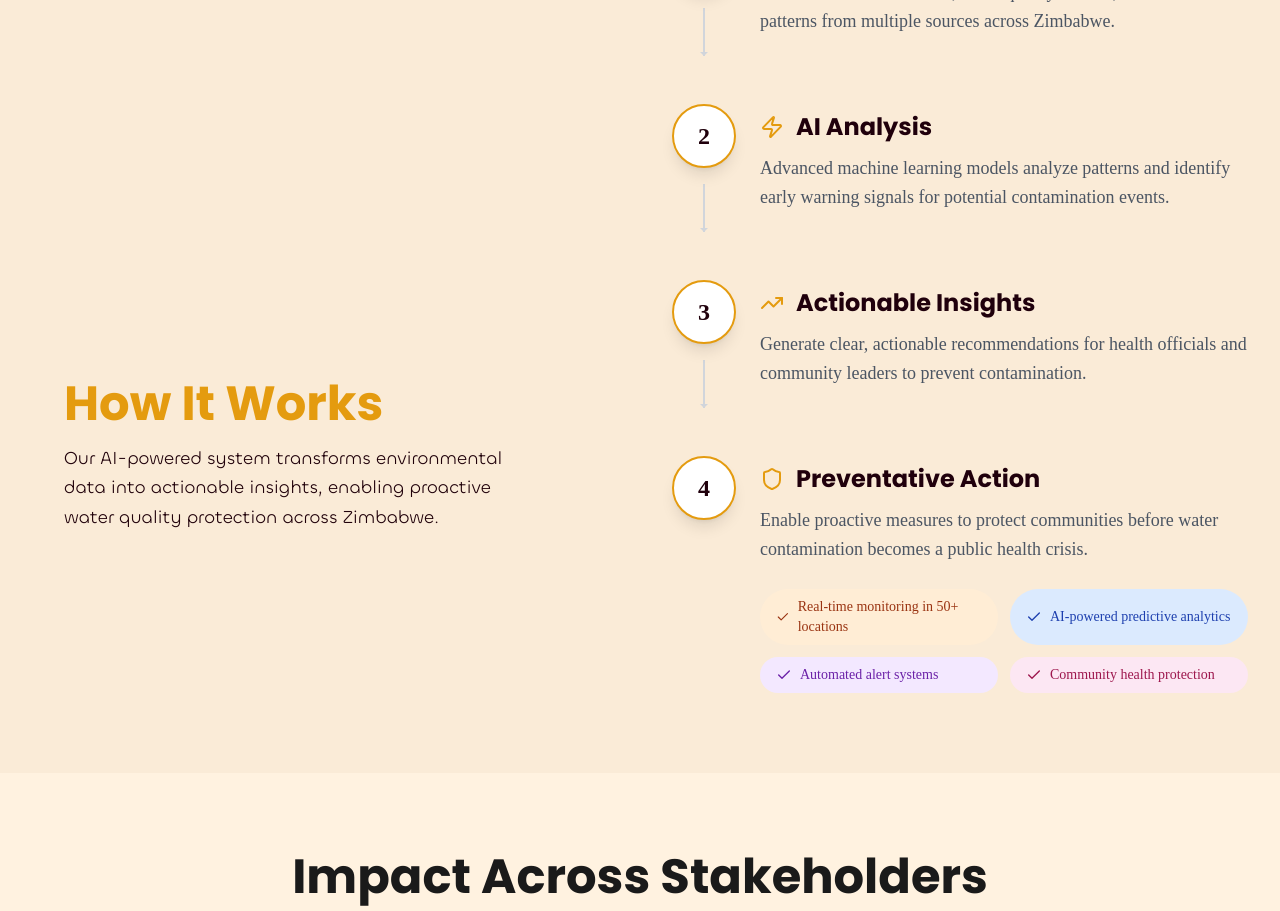
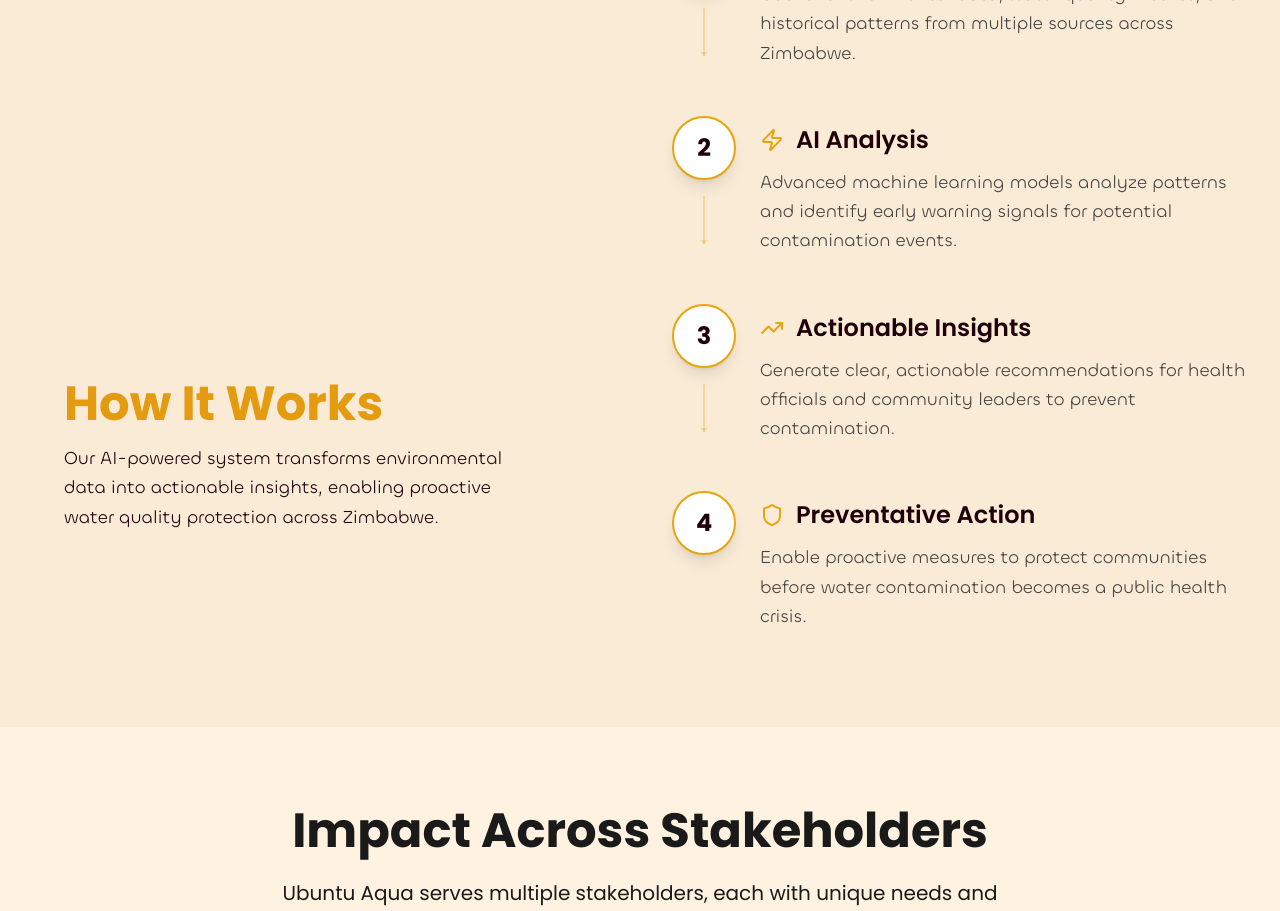
Before and after one commit to keith-ufumeli/ubuntu-aqua, a Next.js app: page / in a window 1280 px wide. Shown: the part 3800-4711 px from the top of the page. Built offline with nearby package versions, Linux system fonts and the light colour scheme.

Commit message:
Update VerticalSteps component styles: Refactor feature colors to use Tailwind CSS custom colors, adjust spacing between steps, and enhance text styling for improved readability and consistency.

```diff
--- a/src/components/sections/HowItWorks/VerticalSteps.tsx
+++ b/src/components/sections/HowItWorks/VerticalSteps.tsx
@@ -36,17 +36,17 @@ const processSteps = [
 ];
 
 const features = [
-  { text: 'Real-time monitoring in 50+ locations', color: 'bg-orange-100 text-orange-800' },
-  { text: 'AI-powered predictive analytics', color: 'bg-blue-100 text-blue-800' },
-  { text: 'Automated alert systems', color: 'bg-purple-100 text-purple-800' },
-  { text: 'Community health protection', color: 'bg-pink-100 text-pink-800' }
+  { text: 'Real-time monitoring in 50+ locations', color: 'bg-[#E49B0F]/10 text-[#E49B0F] border border-[#E49B0F]/20' },
+  { text: 'AI-powered predictive analytics', color: 'bg-[#20000C]/10 text-[#20000C] border border-[#20000C]/20' },
+  { text: 'Automated alert systems', color: 'bg-[#E49B0F]/10 text-[#E49B0F] border border-[#E49B0F]/20' },
+  { text: 'Community health protection', color: 'bg-[#20000C]/10 text-[#20000C] border border-[#20000C]/20' }
 ];
 
 const VerticalSteps = forwardRef<HTMLDivElement, VerticalStepsProps>(
   ({ stepsRef }, ref) => {
     return (
       <div ref={ref} className="pt-20">
-        <div className="space-y-12">
+        <div className="space-y-8">
           {processSteps.map((step, index) => {
             const Icon = step.icon;
             const isLast = index === processSteps.length - 1;
@@ -66,14 +66,14 @@ const VerticalSteps = forwardRef<HTMLDivElement, VerticalStepsProps>(
               >
                 {/* Step Number Circle */}
                 <div className="flex flex-col items-center">
-                  <div className="w-16 h-16 bg-white rounded-full flex items-center justify-center shadow-lg border-2 border-[#E49B0F] relative z-10">
-                    <span className="text-2xl font-bold text-[#20000C]">{step.number}</span>
+                  <div className="w-16 h-16 bg-white rounded-full flex items-center justify-center shadow-lg border-2 border-primary relative z-10">
+                    <span className="text-2xl font-bold font-heading licorice-text">{step.number}</span>
                   </div>
 
                   {/* Connecting Arrow */}
                   {!isLast && (
-                    <div className="w-0.5 h-12 bg-gray-300 mt-4 relative">
-                      <div className="absolute bottom-0 left-1/2 transform -translate-x-1/2 w-0 h-0 border-l-4 border-r-4 border-t-4 border-l-transparent border-r-transparent border-t-gray-300"></div>
+                    <div className="w-0.5 h-12 bg-primary/30 mt-4 relative">
+                      <div className="absolute bottom-0 left-1/2 transform -translate-x-1/2 w-0 h-0 border-l-4 border-r-4 border-t-4 border-l-transparent border-r-transparent border-t-primary/30"></div>
                     </div>
                   )}
                 </div>
@@ -81,23 +81,23 @@ const VerticalSteps = forwardRef<HTMLDivElement, VerticalStepsProps>(
                 {/* Step Content */}
                 <div className="flex-1 pt-2">
                   <div className="flex items-center gap-3 mb-3">
-                    <Icon className="w-6 h-6 text-[#E49B0F]" />
-                    <h3 className="text-2xl font-bold text-[#20000C] leading-tight">
+                    <Icon className="w-6 h-6 text-primary" />
+                    <h3 className="heading-tertiary licorice-text">
                       {step.title}
                     </h3>
                   </div>
 
-                  <p className="text-lg text-gray-600 leading-relaxed mb-4">
+                  <p className="text-lg body-text licorice-text/80 leading-relaxed mb-4">
                     {step.description}
                   </p>
 
                   {/* Features for the last step */}
-                  {isLast && (
+                  {/* {isLast && (
                     <div className="grid grid-cols-1 sm:grid-cols-2 gap-3 mt-6">
                       {features.map((feature, featureIndex) => (
                         <motion.div
                           key={featureIndex}
-                          className={`inline-flex items-center gap-2 px-4 py-2 rounded-full text-sm font-medium ${feature.color}`}
+                          className={`inline-flex items-center gap-2 px-4 py-2 rounded-full text-sm font-medium font-body ${feature.color}`}
                           initial={{ opacity: 0, scale: 0.9 }}
                           whileInView={{
                             opacity: 1,
@@ -111,7 +111,7 @@ const VerticalSteps = forwardRef<HTMLDivElement, VerticalStepsProps>(
                         </motion.div>
                       ))}
                     </div>
-                  )}
+                  )} */}
                 </div>
               </motion.div>
             );
```
